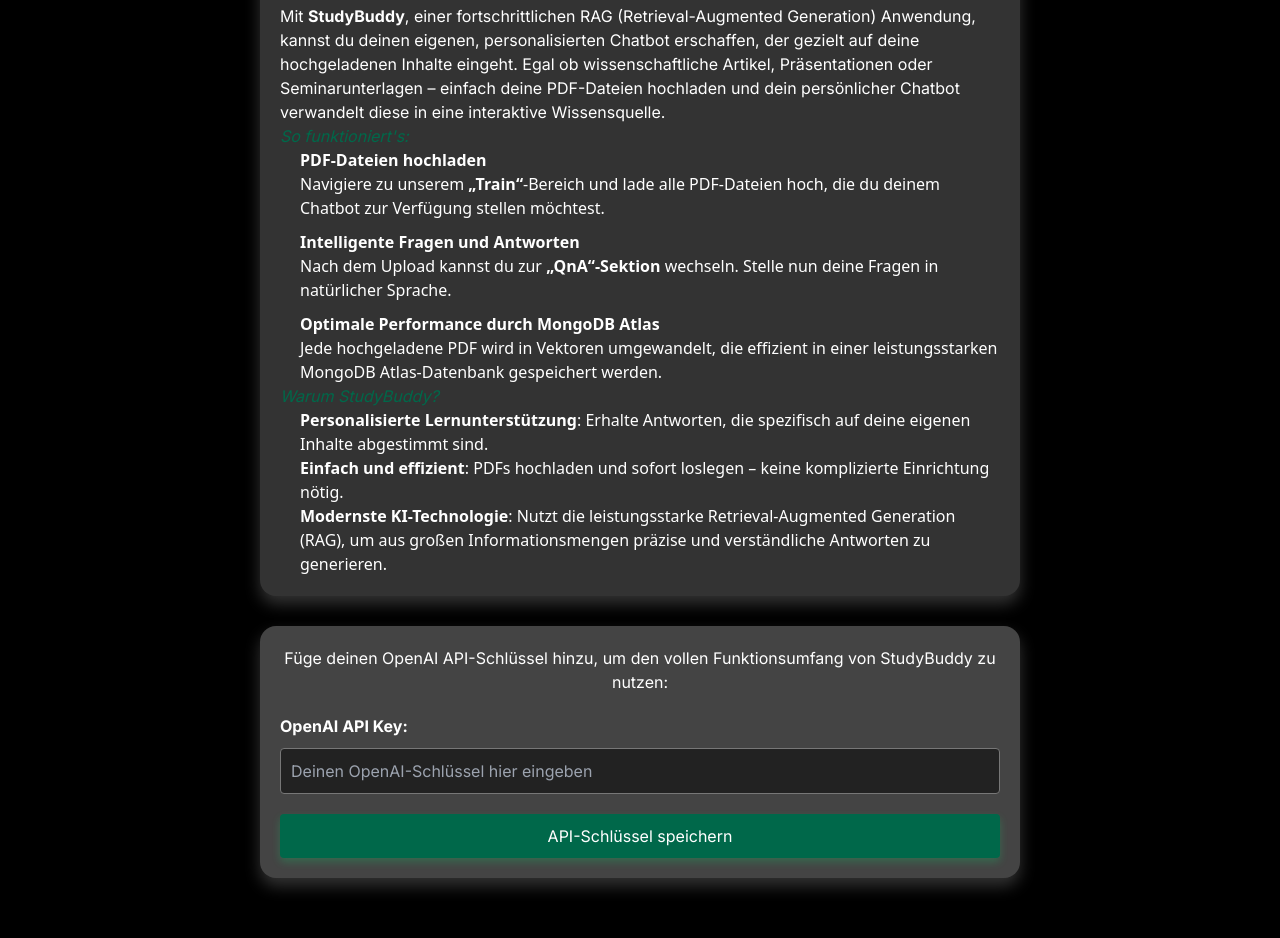
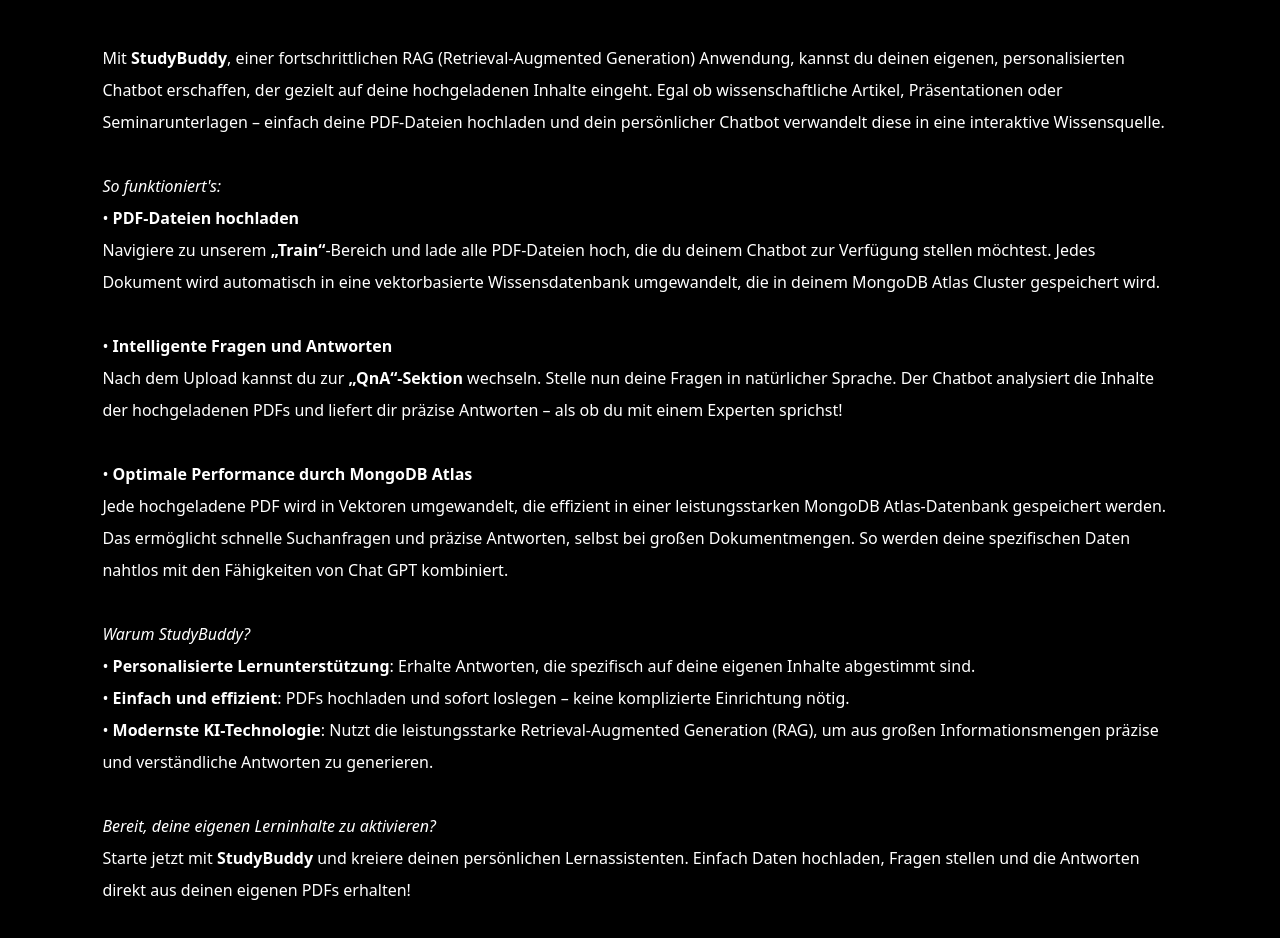
Before and after one commit to mark-baumann/StudyBuddy, a Next.js app: page / in a window 1280 px wide. Shown: the part 232-1170 px from the top of the page. Built offline with nearby package versions, Linux system fonts and the light colour scheme.

Commit message:
delete api key idea

```diff
--- a/src/app/page.tsx
+++ b/src/app/page.tsx
@@ -1,105 +1,46 @@
-"use client"
-import React, { useState, useEffect } from 'react';
-import NavBar from './component/navbar';
+import React from 'react'
+import NavBar from './component/navbar'
 
 const Home = () => {
-  const [apiKey, setApiKey] = useState('');
+  return (
+    <div>
+      <NavBar />
+      <div className='overview-text'>
 
-  useEffect(() => {
-    const storedApiKey = localStorage.getItem('OPENAI_API_KEY');
-    if (storedApiKey) {
-      setApiKey(storedApiKey);
-      process.env.OPENAI_API_KEY = storedApiKey;
-    }
-  }, []);
+        <h1 style={{ fontWeight: 'bold', fontSize: '2em' }}>StudyBuddy: Dein KI-basierter Lernassistent</h1>
+        <br />
 
-  const handleSaveKey = () => {
-    localStorage.setItem('OPENAI_API_KEY', apiKey);
-    process.env.OPENAI_API_KEY = apiKey;
-    alert('API-Schlüssel erfolgreich gespeichert!');
-  };
+        <p>
+          Mit <strong>StudyBuddy</strong>, einer fortschrittlichen RAG (Retrieval-Augmented Generation) Anwendung, kannst du deinen eigenen, personalisierten Chatbot erschaffen, der gezielt auf deine hochgeladenen Inhalte eingeht. Egal ob wissenschaftliche Artikel, Präsentationen oder Seminarunterlagen – einfach deine PDF-Dateien hochladen und dein persönlicher Chatbot verwandelt diese in eine interaktive Wissensquelle.
+        </p>
+        <br />
 
-  return (
-    <div style={{ backgroundColor: '#000', color: '#fff'}}>
-      <NavBar />
+        <h2 style={{ fontStyle: 'italic' }}>So funktioniert's:</h2>
+        <ul>
+          <li><strong>PDF-Dateien hochladen</strong>
+            <br/>Navigiere zu unserem <strong>„Train“</strong>-Bereich und lade alle PDF-Dateien hoch, die du deinem Chatbot zur Verfügung stellen möchtest. Jedes Dokument wird automatisch in eine vektorbasierte Wissensdatenbank umgewandelt, die in deinem MongoDB Atlas Cluster gespeichert wird.</li>
+          <br/>
+          <li><strong>Intelligente Fragen und Antworten</strong>
+            <br/>Nach dem Upload kannst du zur <strong>„QnA“-Sektion</strong> wechseln. Stelle nun deine Fragen in natürlicher Sprache. Der Chatbot analysiert die Inhalte der hochgeladenen PDFs und liefert dir präzise Antworten – als ob du mit einem Experten sprichst!</li>
+          <br/>
+          <li><strong>Optimale Performance durch MongoDB Atlas</strong>
+            <br/>Jede hochgeladene PDF wird in Vektoren umgewandelt, die effizient in einer leistungsstarken MongoDB Atlas-Datenbank gespeichert werden. Das ermöglicht schnelle Suchanfragen und präzise Antworten, selbst bei großen Dokumentmengen. So werden deine spezifischen Daten nahtlos mit den Fähigkeiten von Chat GPT kombiniert.</li>
+        </ul>
 
-      <div style={{ margin: '0 auto', maxWidth: '800px', padding: '20px' }}>
-        {/* Informationsbereich über das Produkt */}
-        <div style={{ marginBottom: '30px', padding: '20px', backgroundColor: '#333', boxShadow: '0 8px 16px rgba(255, 255, 255, 0.2)', borderRadius: '16px' }}>
-          <h1 style={{ fontWeight: 'bold', fontSize: '2.5em', textAlign: 'center', color: '#00684A' }}>StudyBuddy: Dein KI-basierter Lernassistent</h1>
-          <p>
-            Mit <strong>StudyBuddy</strong>, einer fortschrittlichen RAG (Retrieval-Augmented Generation) Anwendung, kannst du deinen eigenen, personalisierten Chatbot erschaffen, der gezielt auf deine hochgeladenen Inhalte eingeht.
-            Egal ob wissenschaftliche Artikel, Präsentationen oder Seminarunterlagen – einfach deine PDF-Dateien hochladen und dein persönlicher Chatbot verwandelt diese in eine interaktive Wissensquelle.
-          </p>
+        <br />
 
-          <h2 style={{ fontStyle: 'italic', color: '#00684A' }}>So funktioniert&apos;s:</h2>
-          <ul style={{ paddingLeft: '20px' }}>
-            <li style={{ marginBottom: '10px' }}>
-              <strong>PDF-Dateien hochladen</strong>
-              <br />Navigiere zu unserem <strong>„Train“</strong>-Bereich und lade alle PDF-Dateien hoch, die du deinem Chatbot zur Verfügung stellen möchtest.
-            </li>
-            <li style={{ marginBottom: '10px' }}>
-              <strong>Intelligente Fragen und Antworten</strong>
-              <br />Nach dem Upload kannst du zur <strong>„QnA“-Sektion</strong> wechseln. Stelle nun deine Fragen in natürlicher Sprache.
-            </li>
-            <li>
-              <strong>Optimale Performance durch MongoDB Atlas</strong>
-              <br />Jede hochgeladene PDF wird in Vektoren umgewandelt, die effizient in einer leistungsstarken MongoDB Atlas-Datenbank gespeichert werden.
-            </li>
-          </ul>
-
-          <h2 style={{ fontStyle: 'italic', color: '#00684A' }}>Warum StudyBuddy?</h2>
-          <ul style={{ paddingLeft: '20px' }}>
-            <li><strong>Personalisierte Lernunterstützung</strong>: Erhalte Antworten, die spezifisch auf deine eigenen Inhalte abgestimmt sind.</li>
-            <li><strong>Einfach und effizient</strong>: PDFs hochladen und sofort loslegen – keine komplizierte Einrichtung nötig.</li>
-            <li><strong>Modernste KI-Technologie</strong>: Nutzt die leistungsstarke Retrieval-Augmented Generation (RAG), um aus großen Informationsmengen präzise und verständliche Antworten zu generieren.</li>
-          </ul>
-        </div>
-
-        {/* Bereich für den API-Schlüssel */}
-        <div style={{ marginBottom: '30px', padding: '20px', backgroundColor: '#444', borderRadius: '16px', color: 'white', boxShadow: '0 8px 16px rgba(255, 255, 255, 0.2)' }}>
-          <p style={{ textAlign: 'center' }}>Füge deinen OpenAI API-Schlüssel hinzu, um den vollen Funktionsumfang von StudyBuddy zu nutzen:</p>
-          <label htmlFor="api-key-input" style={{ display: 'block', margin: '20px 0 10px', fontWeight: 'bold' }}>OpenAI API Key:</label>
-          <input
-            type="text"
-            id="api-key-input"
-            value={apiKey}
-            onChange={(e) => setApiKey(e.target.value)}
-            placeholder="Deinen OpenAI-Schlüssel hier eingeben"
-            style={{
-              padding: '10px',
-              width: '100%',
-              border: '1px solid #777',
-              borderRadius: '4px',
-              marginBottom: '20px',
-              backgroundColor: '#222',
-              color: '#fff'
-            }}
-          />
-          <button
-            onClick={handleSaveKey}
-            style={{
-              padding: '10px 20px',
-              width: '100%',
-              backgroundColor: '#00684A',
-              color: 'white',
-              border: 'none',
-              borderRadius: '4px',
-              cursor: 'pointer',
-              boxShadow: '0 4px 8px rgba(0, 255, 127, 0.2)'
-            }}
-          >
-            API-Schlüssel speichern
-          </button>
-          {apiKey && (
-            <p style={{ marginTop: '20px', color: 'lightgreen', textAlign: 'center' }}>
-              Gespeicherter API-Schlüssel: <strong>{apiKey.slice(0, 4)}...{apiKey.slice(-4)}</strong>
-            </p>
-          )}
-        </div>
+        <h2 style={{ fontStyle: 'italic' }}>Warum StudyBuddy?</h2>
+        <ul>
+          <li><strong>Personalisierte Lernunterstützung</strong>: Erhalte Antworten, die spezifisch auf deine eigenen Inhalte abgestimmt sind.</li>
+          <li><strong>Einfach und effizient</strong>: PDFs hochladen und sofort loslegen – keine komplizierte Einrichtung nötig.</li>
+          <li><strong>Modernste KI-Technologie</strong>: Nutzt die leistungsstarke Retrieval-Augmented Generation (RAG), um aus großen Informationsmengen präzise und verständliche Antworten zu generieren.</li>
+        </ul>
+        <br />
+        <h2 style={{ fontStyle: 'italic' }}>Bereit, deine eigenen Lerninhalte zu aktivieren?</h2>
+        <p>Starte jetzt mit <strong>StudyBuddy</strong> und kreiere deinen persönlichen Lernassistenten. Einfach Daten hochladen, Fragen stellen und die Antworten direkt aus deinen eigenen PDFs erhalten!</p>
       </div>
     </div>
-  );
+  )
 }
 
-export default Home;
+export default Home
```
Also changed, not shown: src/app/ask/page.tsx (line endings or trailing spaces).
